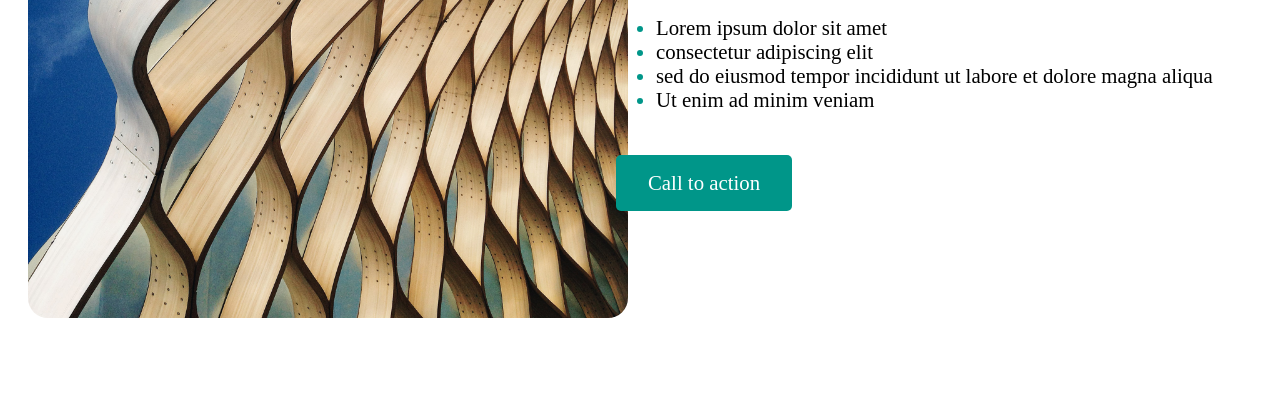
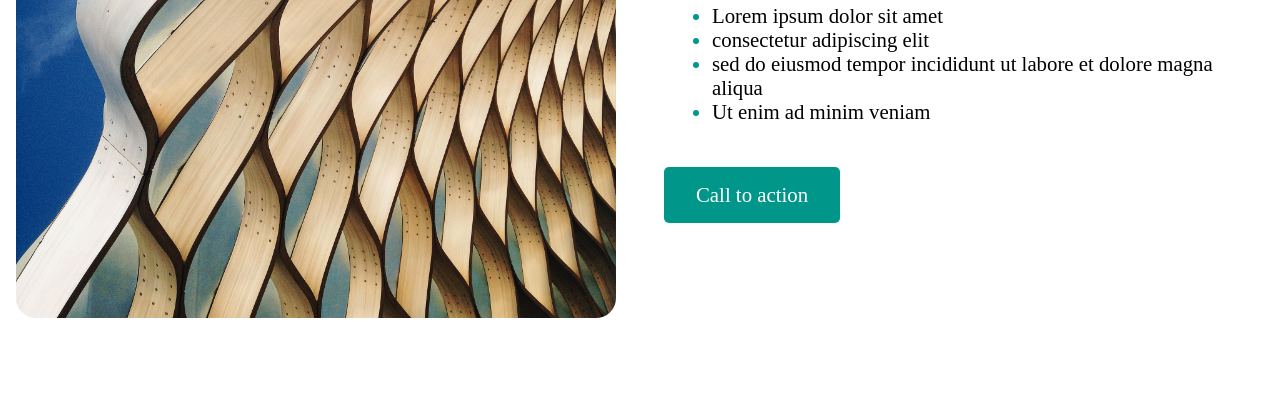
Before and after one commit to TanLuc2410/css-test-squaresocket, a plain HTML site: page index.html in a window 1280 px wide. Shown: the part 382-800 px from the top of the page. Drawn offline with Linux system fonts and the light colour scheme.

Commit message:
Add files via upload

```diff
--- a/index.html
+++ b/index.html
@@ -53,12 +53,13 @@ Whilst CSS would normally be stored in a seperate stylesheet, for the sake of si
     .layout--block {
         display: grid;
         grid-template-columns: repeat(2, 1fr);
+        gap: 3rem;
     }
     .layout--left {
         width: 100%;
         height: auto;
         display: flex;
-        justify-content: center;
+        justify-content: flex-end;
     }
 
     .layout--left img {
@@ -78,9 +79,6 @@ Whilst CSS would normally be stored in a seperate stylesheet, for the sake of si
         display: flex;
         flex-direction: column;
         gap: 1.2rem;
-    }
-    .layout--textarea > *:not(ul, li) {
-        margin-left: -1.5rem;
     }
 
     h1 {
@@ -110,7 +108,7 @@ Whilst CSS would normally be stored in a seperate stylesheet, for the sake of si
     }
 
     ul{
-        padding-left: 1rem;
+        padding-left: 3rem;
     }
     li {
         font-size: 1.3rem;
```
